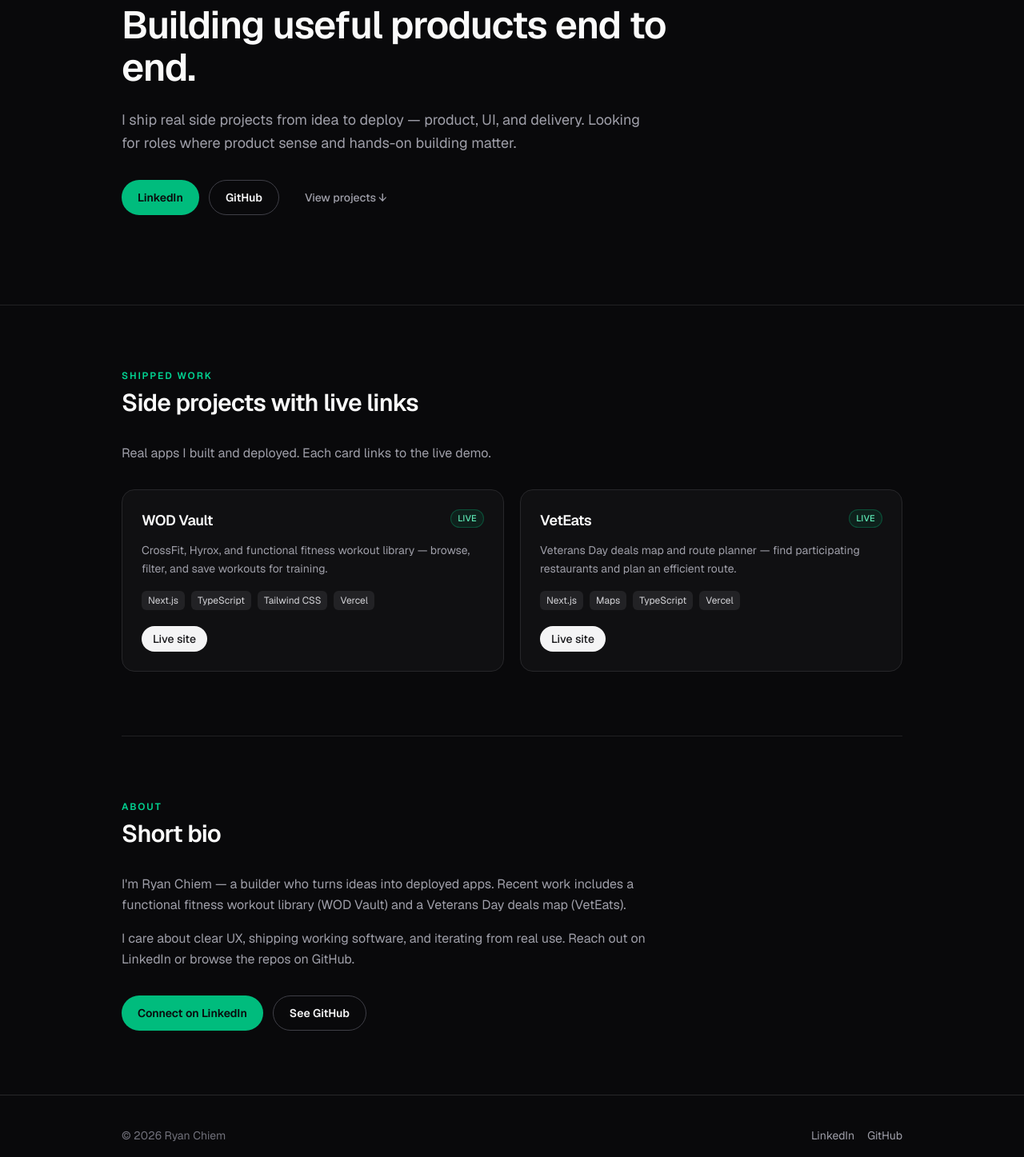
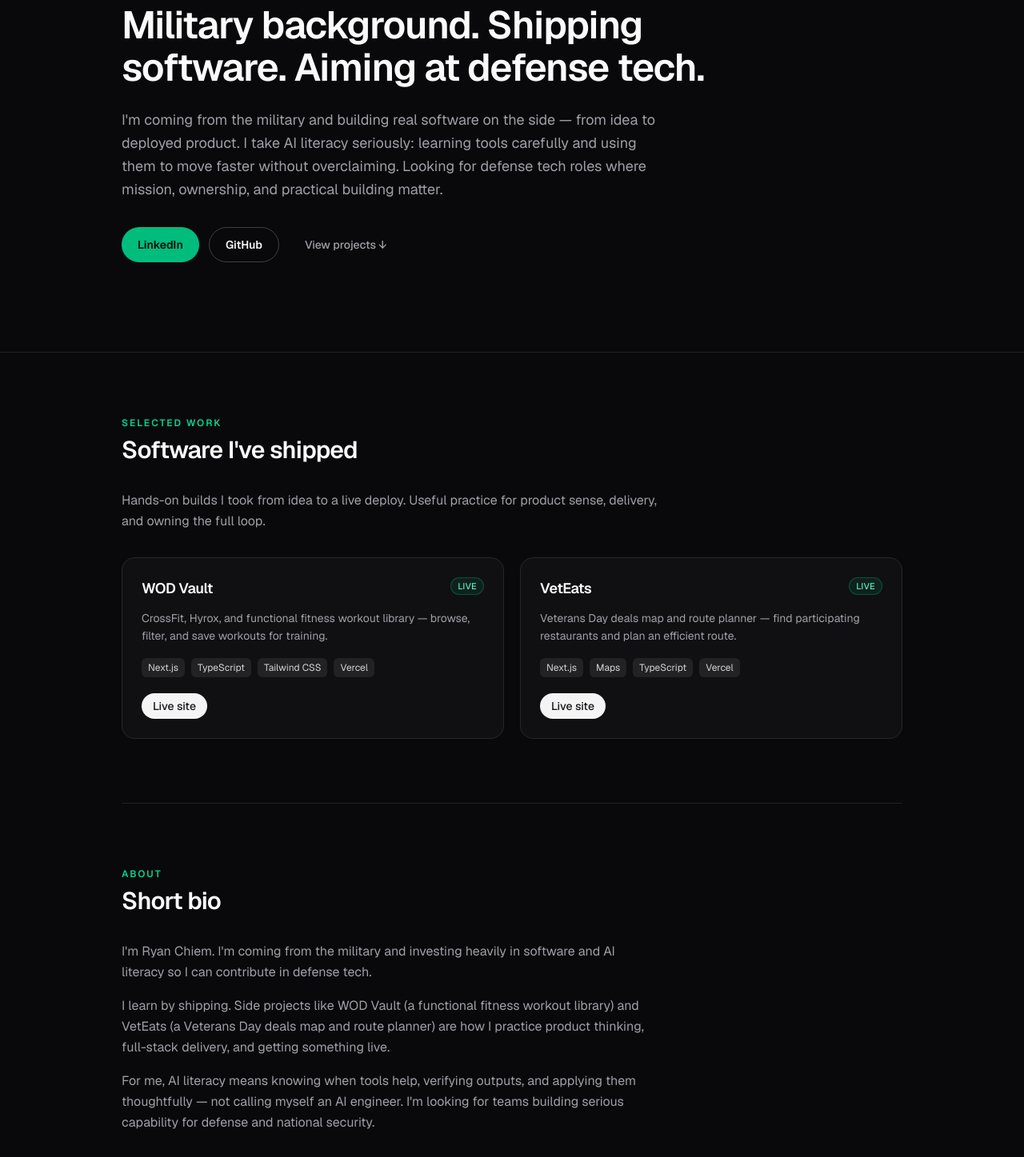
Before and after one commit to MadTekkers/portfolio, a Next.js app: page / in a window 1280 px wide. Shown: the part 200-1647 px from the top of the page at 80% size. Built offline with nearby package versions, Linux system fonts and the light colour scheme.

Commit message:
Reframe copy for military → defense tech positioning
Update headline, value prop, about, and SEO for a grounded recruiting
narrative: military background, shipped side projects, AI literacy as a
force multiplier — not AI engineer framing.

```diff
--- a/src/app/page.tsx
+++ b/src/app/page.tsx
@@ -53,11 +53,12 @@ export default function Home() {
       <div className="mx-auto max-w-5xl px-4 sm:px-6">
         <Section
           id="projects"
-          eyebrow="Shipped work"
-          title="Side projects with live links"
+          eyebrow="Selected work"
+          title="Software I've shipped"
         >
           <p className="mb-8 max-w-2xl text-sm leading-relaxed text-zinc-400 sm:text-base">
-            Real apps I built and deployed. Each card links to the live demo.
+            Hands-on builds I took from idea to a live deploy. Useful practice
+            for product sense, delivery, and owning the full loop.
           </p>
           <div className="grid gap-5 sm:grid-cols-2">
             {projects.map((project) => (
--- a/src/content/site.ts
+++ b/src/content/site.ts
@@ -2,15 +2,17 @@ export const site = {
   name: "Ryan Chiem",
   title: "Ryan Chiem — Portfolio",
   description:
-    "Builder portfolio: shipped side projects including WOD Vault and VetEats, plus links to LinkedIn and GitHub.",
+    "Coming from the military. Building and shipping software side projects with strong AI literacy — focused on defense tech careers.",
   url: "https://ryan-chiem.vercel.app",
   linkedIn: "https://www.linkedin.com/in/ryan-chiem",
   github: "https://github.com/MadTekkers",
-  headline: "Building useful products end to end.",
+  headline:
+    "Military background. Shipping software. Aiming at defense tech.",
   valueProp:
-    "I ship real side projects from idea to deploy — product, UI, and delivery. Looking for roles where product sense and hands-on building matter.",
+    "I'm coming from the military and building real software on the side — from idea to deployed product. I take AI literacy seriously: learning tools carefully and using them to move faster without overclaiming. Looking for defense tech roles where mission, ownership, and practical building matter.",
   about: [
-    "I'm Ryan Chiem — a builder who turns ideas into deployed apps. Recent work includes a functional fitness workout library (WOD Vault) and a Veterans Day deals map (VetEats).",
-    "I care about clear UX, shipping working software, and iterating from real use. Reach out on LinkedIn or browse the repos on GitHub.",
+    "I'm Ryan Chiem. I'm coming from the military and investing heavily in software and AI literacy so I can contribute in defense tech.",
+    "I learn by shipping. Side projects like WOD Vault (a functional fitness workout library) and VetEats (a Veterans Day deals map and route planner) are how I practice product thinking, full-stack delivery, and getting something live.",
+    "For me, AI literacy means knowing when tools help, verifying outputs, and applying them thoughtfully — not calling myself an AI engineer. I'm looking for teams building serious capability for defense and national security.",
   ],
 } as const;
```
Also changed, not shown: 1 other file (tests, documents, lock files or other folders).
